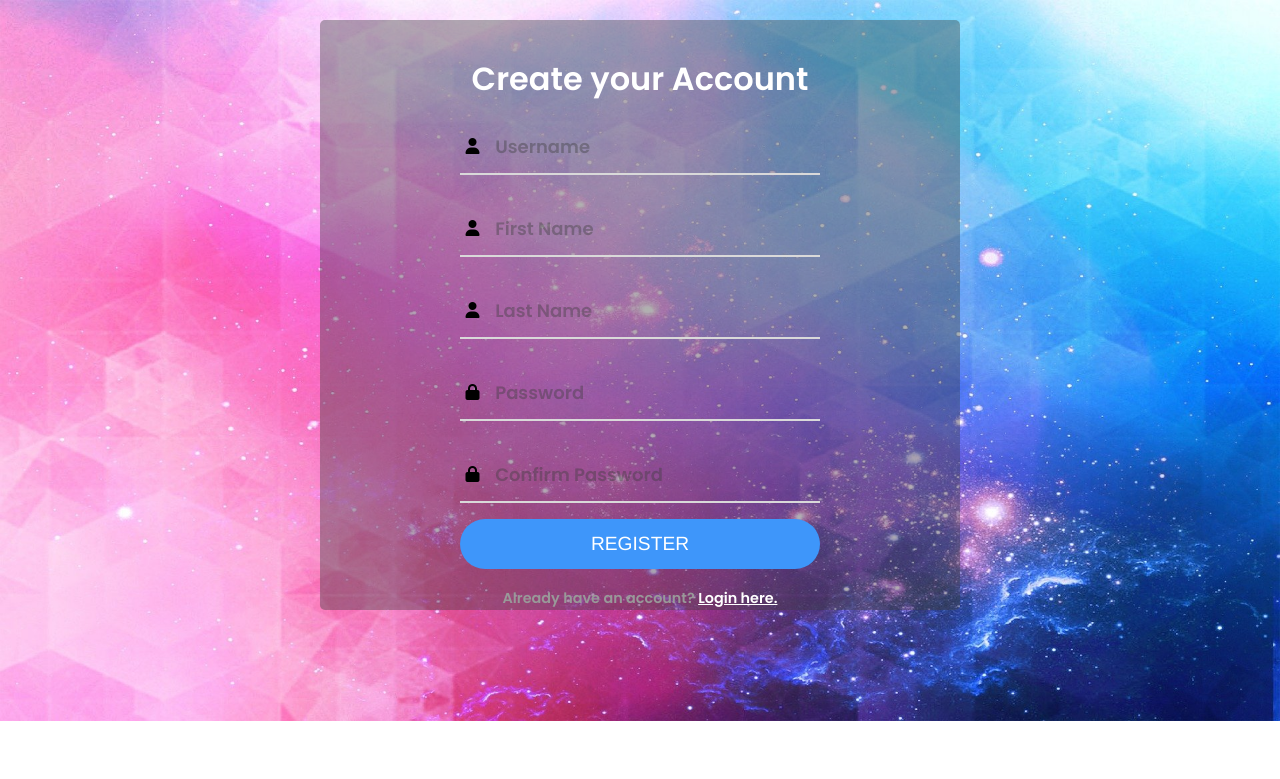
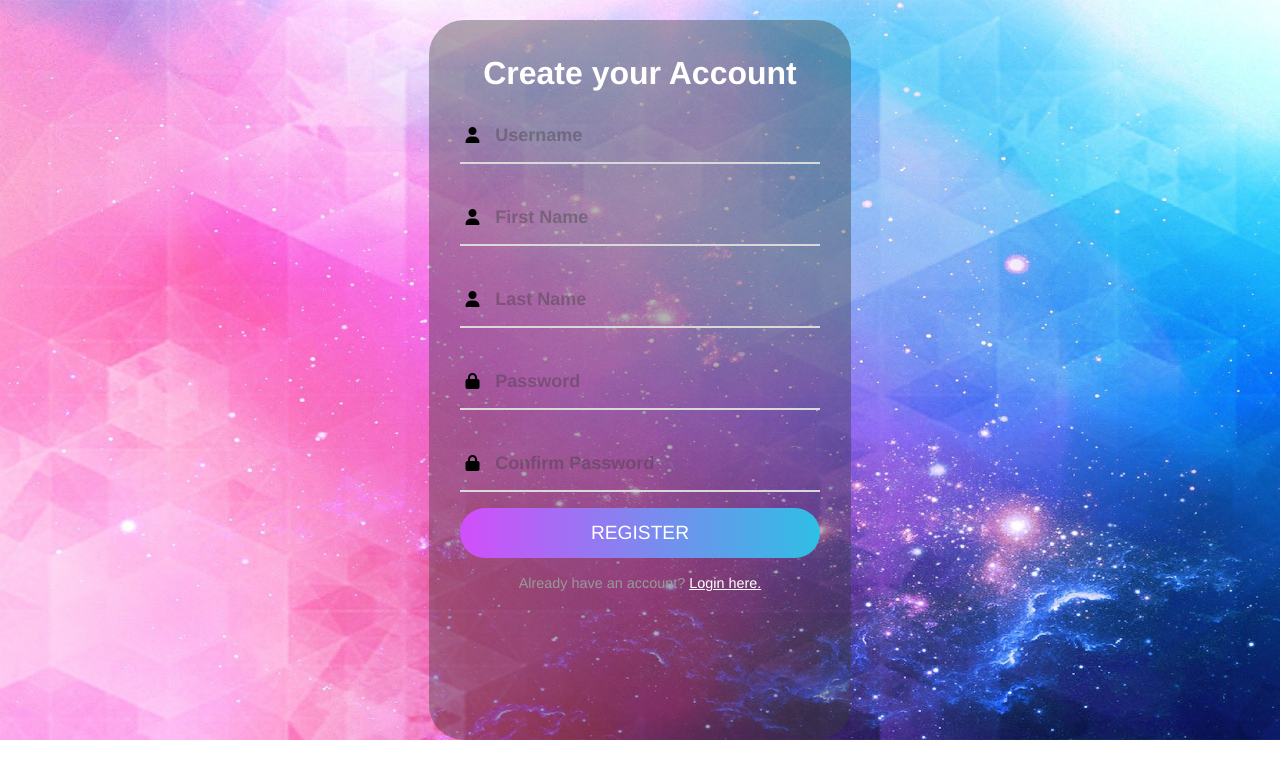
Before and after one commit to MrDimsum/MyAwesomeRepo, a PHP site: page /html/signup.php in a window 1280 px wide. Shown: the top 779 px of the page. Run offline with PHP 8.4, Linux system fonts and the light colour scheme; some libraries are stand-ins or nearby versions.

Commit message:
Update app.css

```diff
--- a/IT110-main/css/app.css
+++ b/IT110-main/css/app.css
@@ -5,38 +5,36 @@
 }
 
 body{
-    font-family: 'Poppins', sans-serif;
+    font-family: 'helvetica', sans-serif;
     overflow: hidden;
     background-image: url("../img/bg.jpg");
     background-repeat: no-repeat;
     background-size: cover;
 }
 
-
-
-
-
 .login-content{
     align-items: center;
     text-align: center;
-    max-width: 50%;
+    max-width: 30%;
     margin: auto;
     border: 2px  ;
-    border-radius: 5px;
+    border-radius: 50px;
     margin-top: 90px;
     background-color: rgba(60, 60, 60, 0.4);
     padding-top: 20px;
+    height: 80vh;
 }
 .signup-content{
     align-items: center;
     text-align: center;
-    max-width: 50%;
+    max-width: 33%;
     margin: auto;
     border: 2px  ;
-    border-radius: 5px;
+    border-radius: 35px;
     margin-top: 20px;
     background-color: rgba(60, 60, 60, 0.4);
     padding-top: 20px;
+    height: 90vh;
 }
 form{
     width: 360px;
@@ -46,6 +44,7 @@ form{
 
 .login-content img{
     height: 100px;
+    margin-top: 30px;
 }
 
 .login-content h2{
@@ -152,7 +151,7 @@ input:-webkit-autofill:active {
 }
 
 .input-div.focus > .i > i{
-    color: #3e96fa;
+    color: #00a2ff;
 }
 
 .input-div > div > input{
@@ -220,7 +219,7 @@ a:hover{
     border-radius: 25px;
     outline: none;
     border: none;
-    background-image: linear-gradient(to right, #3e96fa, #3e96fa, #0058bb);
+    background-image: linear-gradient(to right, #d24efa, #2ebfe4, #00ffdd);
     background-size: 200%;
     font-size: 1.2rem;
     color: #fff;
```
